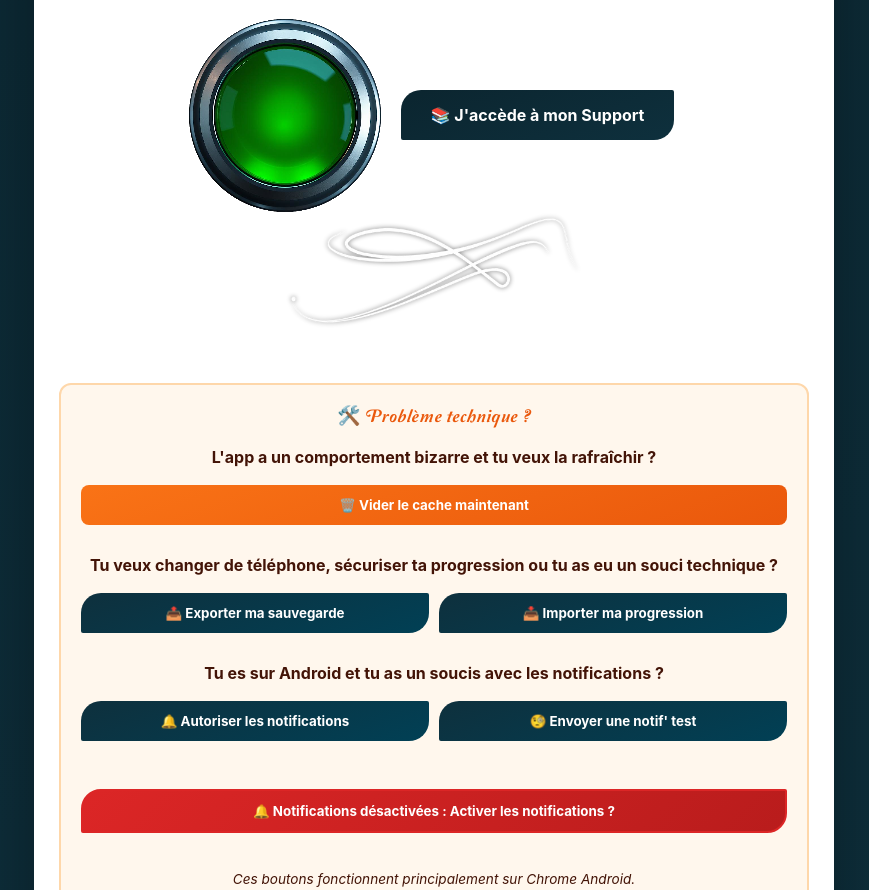
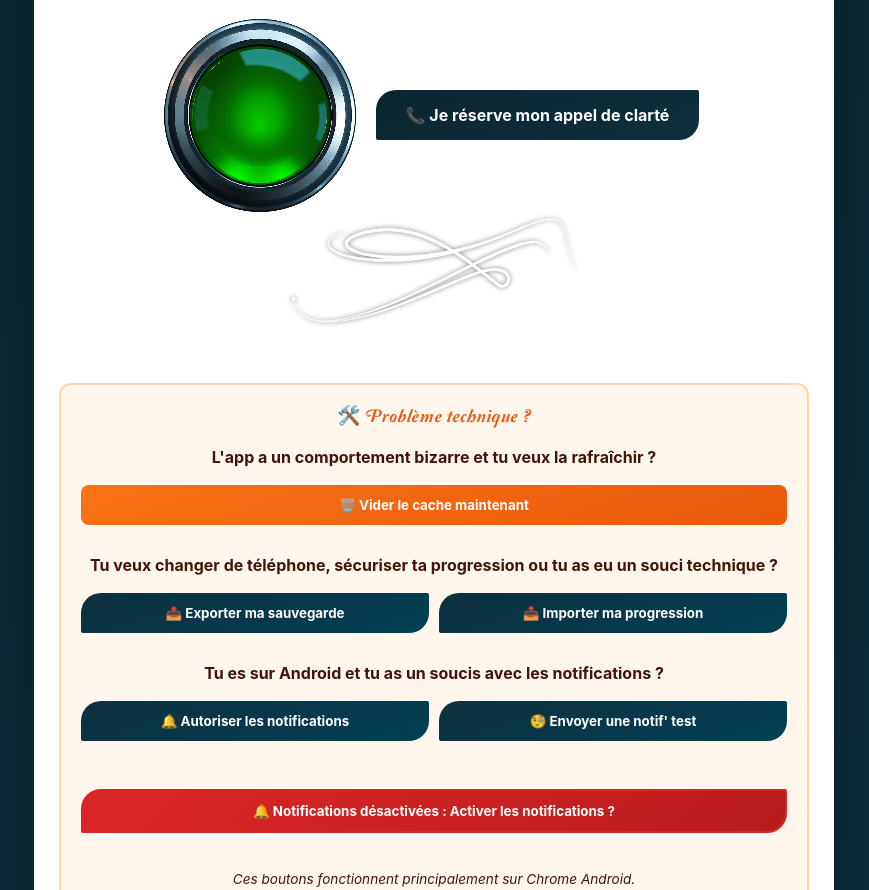
Before and after one commit to Iscobia/sekhamet-reset, a plain HTML site: page index.html in a window 1280 px wide. Shown: the part 942-1832 px from the top of the page, without its empty margins (206-1075 px from the left). Drawn offline with Linux system fonts and the light colour scheme.

Commit message:
Update index.html

```diff
--- a/index.html
+++ b/index.html
@@ -159,11 +159,11 @@
                      alt="RESET"
                      class="footer-logo">
                 <a id="support-link"
-                   href="https://calendly.com/sekhamet/30min?back=1&month=2026-03"
+                   href="https://calendly.com/sekhamet/appel-clarte?back=1"
                    target="_blank"
                    rel="noopener noreferrer"
                    class="systeme-btn">
-                  📚 J'accède à mon Support
+                  📞 Je réserve mon appel de clarté
                 </a>
               </div>
              <img src="core/assets/pictures/arabesque17.webp"
```
